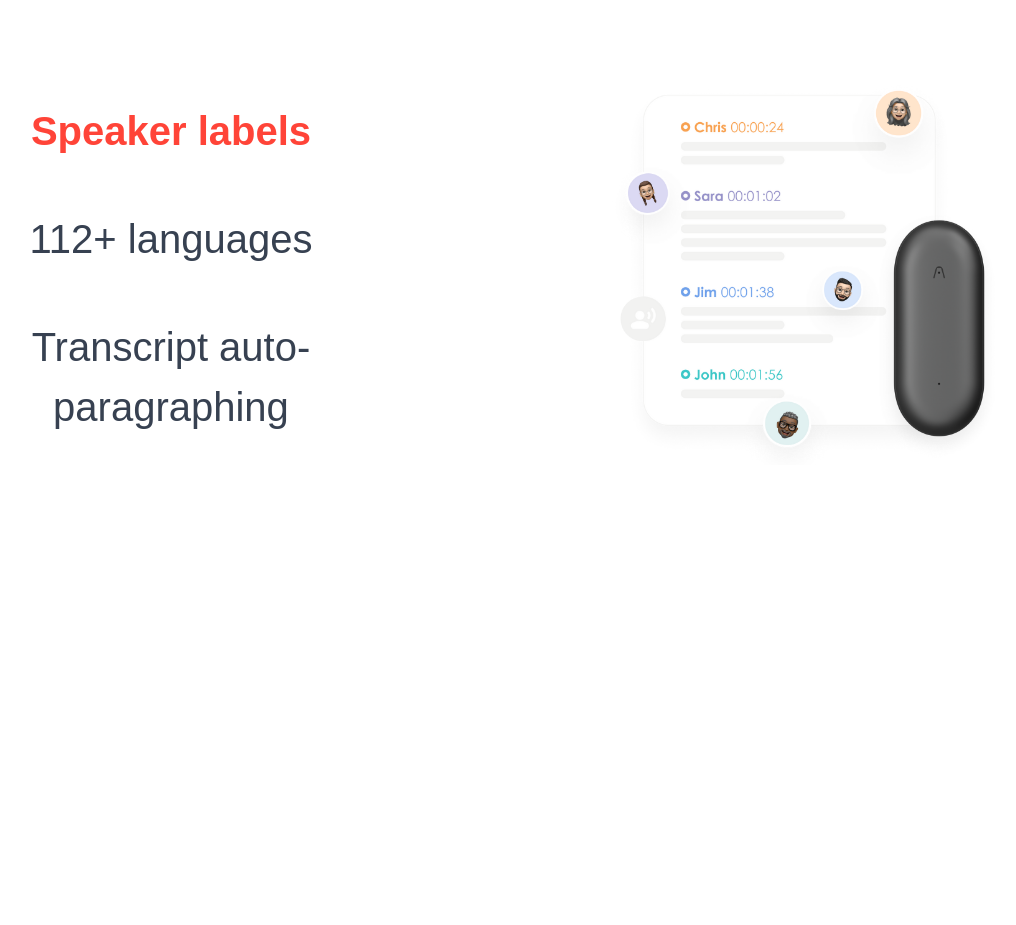
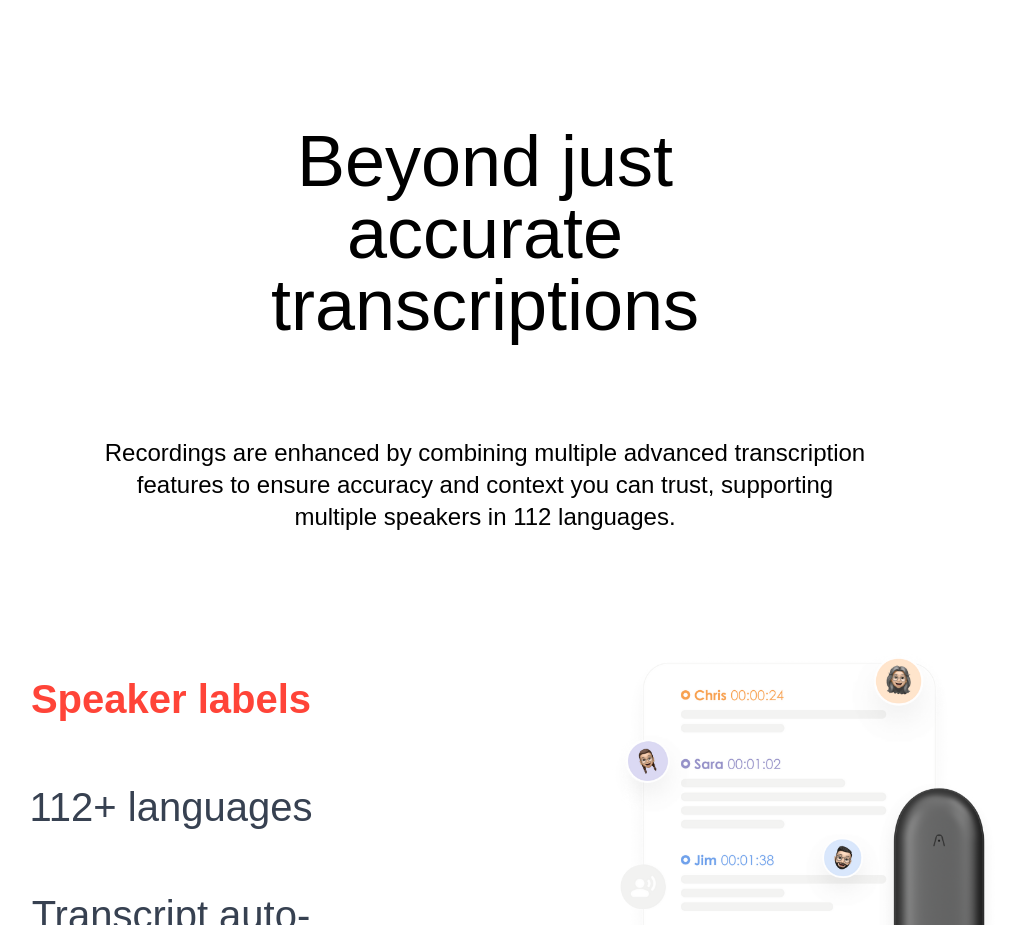
Before and after one commit to Shahzaib-Shoaib/headless_plaud, a Next.js app: page / in a window 1280 px wide. Shown: the part 2080-3005 px from the top of the page, without its empty margins (155-1171 px from the left). Before the commit the page ends 2557 px from the top, so only its background shows below. Built offline with nearby package versions, Linux system fonts and the light colour scheme.

Commit message:
Update transcription.tsx

```diff
--- a/src/components/transcription.tsx
+++ b/src/components/transcription.tsx
@@ -18,6 +18,16 @@ export default function TranscriptionSection() {
   const [active, setActive] = useState("speaker1");
 
   return (
+    <>
+      <h1 className=" flex text-center justify-center items-center text-7xl my-5 mt-36 mx-96">
+        Beyond just accurate transcriptions{" "}
+      </h1>
+
+      <p className="flex text-center justify-center items-center my-24 text-2xl mx-64">
+        Recordings are enhanced by combining multiple advanced transcription
+        features to ensure accuracy and context you can trust, supporting
+        multiple speakers in 112 languages.
+      </p>
       <div className="flex flex-col mt-20 lg:grid lg:grid-cols-2 gap-6 items-center p-6">
         {/* Left Column: Text Section */}
         <div className="space-y-6 text-center ">
@@ -58,5 +68,6 @@ export default function TranscriptionSection() {
           </div>
         </div>
       </div>
+    </>
   );
 }
```
Lines whose indentation alone changed are shown as unchanged.
